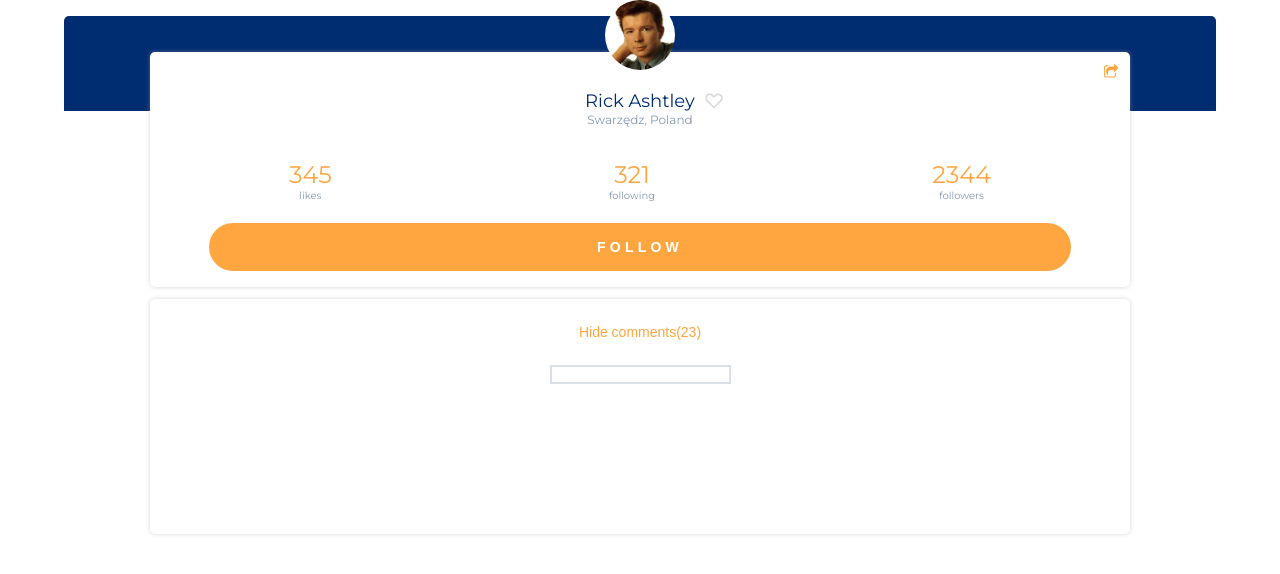
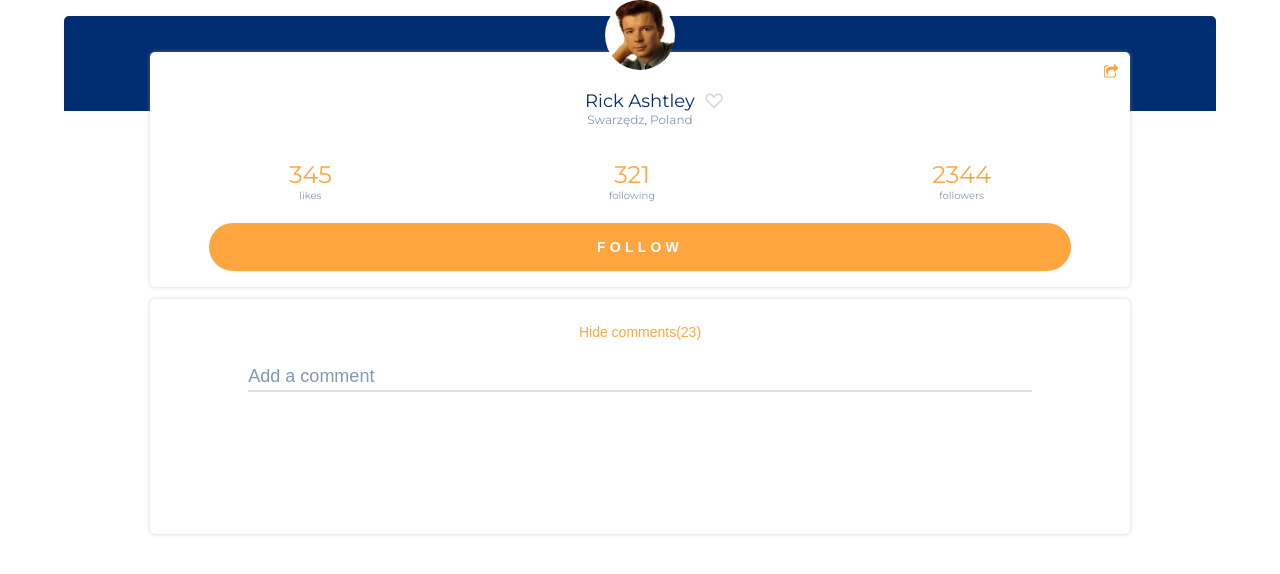
Before and after one commit to pawellicznerski/follow_app, a React (Create React App) app: page / in a window 1280 px wide. Shown: the top 574 px of the page. Built offline with nearby package versions, Linux system fonts and the light colour scheme.

Commit message:
structure4

```diff
--- a/src/App.css
+++ b/src/App.css
@@ -15,7 +15,18 @@
     color: #FFA640;
     margin: 25px auto; }
   .comments__input {
-    border: 2px solid #DBE0E8; }
+    border: 0;
+    border-bottom: 2px solid #DBE0E8;
+    width: 80%;
+    height: 27px; }
+    .comments__input::placeholder {
+      font-size: 18px;
+      color: #8298B9; }
+    .comments__input:focus {
+      border: 0;
+      border-bottom: 3px solid #FFA640;
+      color: #8298B9;
+      font-size: 16px; }
 
 .details {
   position: relative;
--- a/src/components/follow-app/comments/_comments.scss
+++ b/src/components/follow-app/comments/_comments.scss
@@ -18,6 +18,19 @@
     margin: 25px auto;
   }
   &__input{
-    border: 2px solid #DBE0E8;
+    border:0;
+    border-bottom: 2px solid #DBE0E8;
+    width: 80%;
+    height: 27px;
+    &::placeholder{
+      font-size: 18px;
+      color: #8298B9;
+    }
+    &:focus{
+      border: 0;
+      border-bottom: 3px solid #FFA640;
+      color: #8298B9;
+      font-size: 16px;
+    }
   }
 }
--- /dev/null
+++ b/src/components/follow-app/comments/comments-grid/__comments-grid__single-comment/comments-grid__single-comment.js
@@ -0,0 +1,12 @@
+import React, { Component } from 'react';
+
+class SingleComment extends Component {
+  render() {
+    return (
+      <ul className="single-comment">
+      </ul>
+    );
+  }
+}
+
+export default SingleComment;
--- a/src/components/follow-app/comments/comments-grid/comments-grid.js
+++ b/src/components/follow-app/comments/comments-grid/comments-grid.js
@@ -1,9 +1,11 @@
 import React, { Component } from 'react';
+import SingleComment from './__comments-grid__single-comment/comments-grid__single-comment';
 
 class CommentsGrid extends Component {
   render() {
     return (
       <ul className="comments-grid">
+        <SingleComment/>
       </ul>
     );
   }
--- a/src/components/follow-app/comments/comments.js
+++ b/src/components/follow-app/comments/comments.js
@@ -14,7 +14,7 @@ class Comments extends Component {
       <div className="comments">
         <button className="comments__toggle-comments">{this.state.showComments?"Hide ":"Show "}comments{this.state.commentsCounter}</button>
         <CommentsGrid></CommentsGrid>
-        <input className="comments__input"></input>
+        <input className="comments__input" placeholder="Add a comment"></input>
       </div>
     );
   }
```
Also changed, not shown: src/components/follow-app/comments/comments-grid/__comments-grid__single-comment/_comments-grid__single-comment.scss (added).
